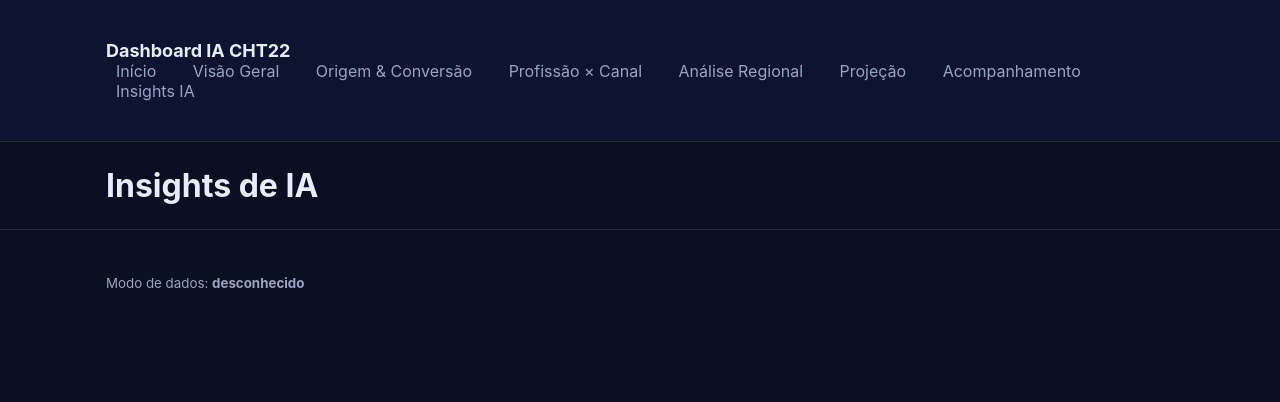
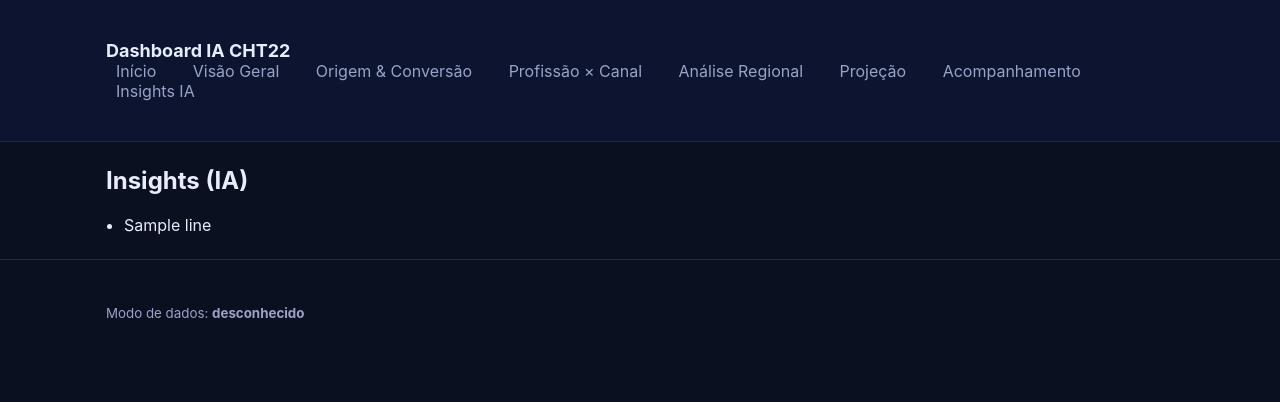
Before and after one commit to MacDowell354/dashboard-nandamac-ia, a Flask app: template templates/insights_ia.html in a window 1280 px wide. Shown: the top 402 px of the page. Run offline with Flask 3, Linux system fonts and the light colour scheme; the template is opened without the code that fills it: most values are stand-ins (such as "Sample title", 1, 10 or a date in 2020).

Commit message:
Update insights_ia.html

```diff
--- a/templates/insights_ia.html
+++ b/templates/insights_ia.html
@@ -1 +1,11 @@
-{% extends 'base.html' %}{% block content %}<h1>Insights de IA</h1>{% endblock %}
+{% extends 'base.html' %}
+{% block content %}
+  <h2>Insights (IA)</h2>
+  <ul class="insights">
+    {% for line in insights %}
+      <li>{{ line }}</li>
+    {% else %}
+      <li class="muted">Nenhum insight disponível.</li>
+    {% endfor %}
+  </ul>
+{% endblock %}
```
